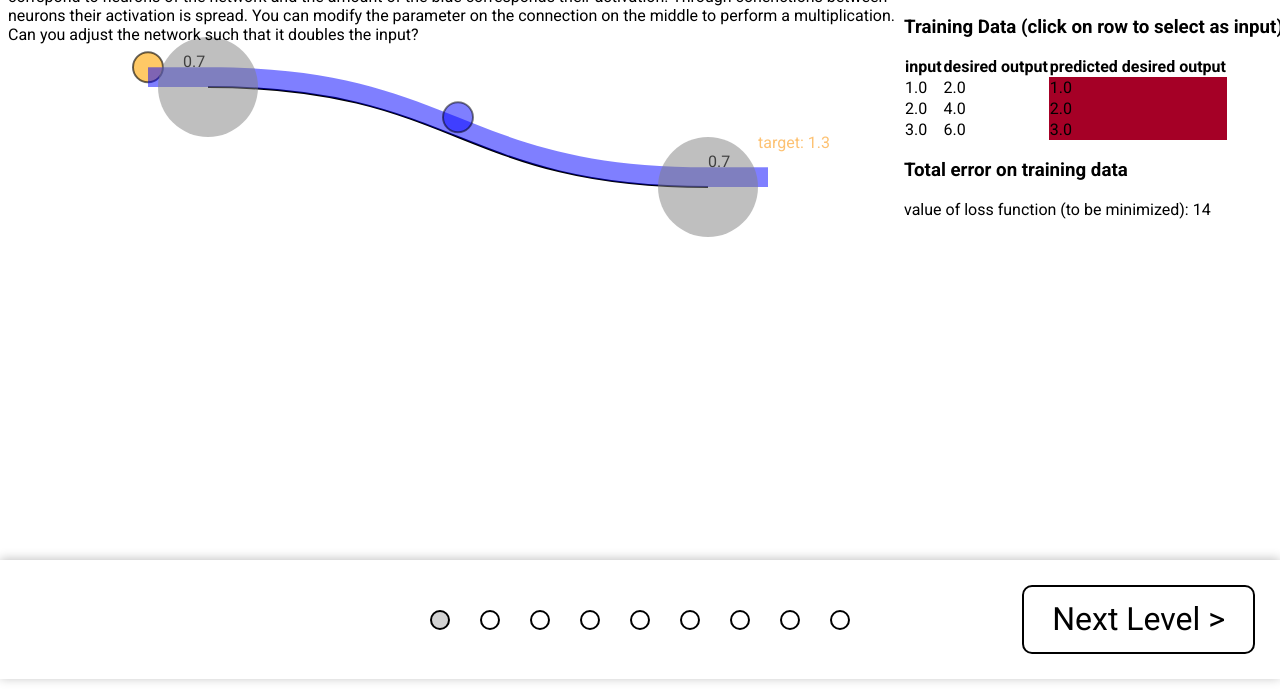
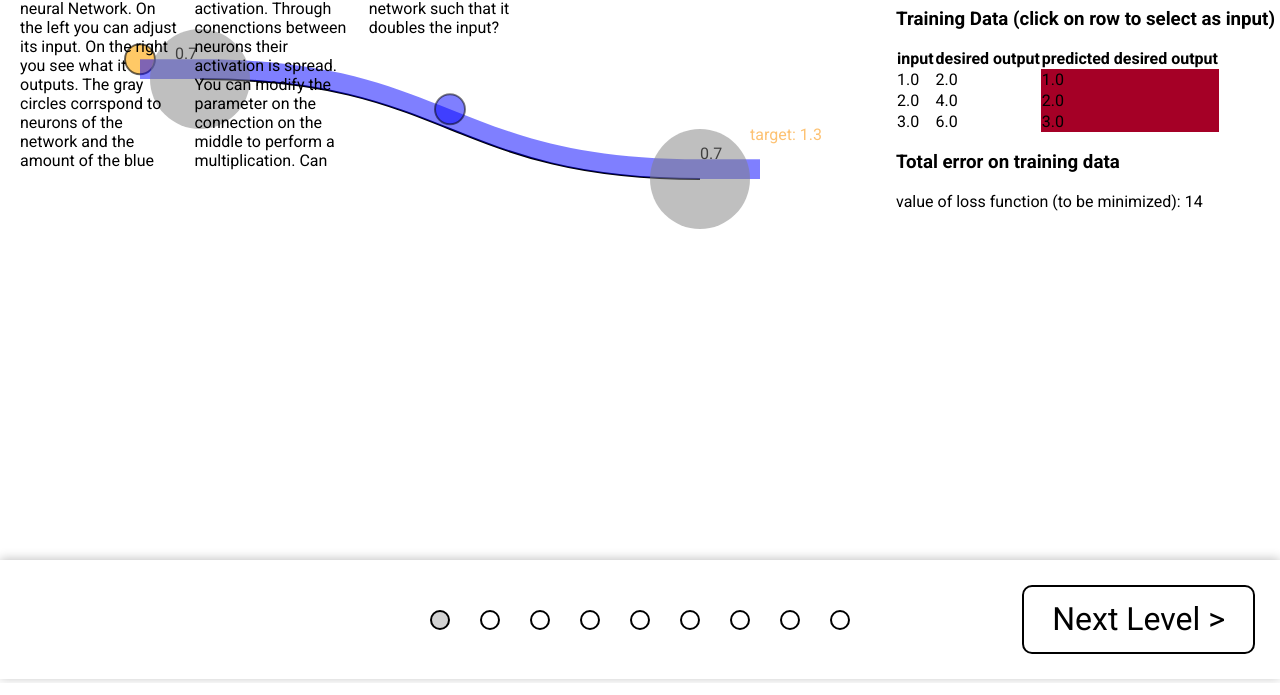
Before and after one commit to IMAGINARY/simple-networks, a plain HTML site: page index.html in a window 1280 px wide. Shown: the part 121-816 px from the top of the page. Drawn offline with Linux system fonts and the light colour scheme.

Commit message:
adjust UI

```diff
--- a/src/sass/default.scss
+++ b/src/sass/default.scss
@@ -3,6 +3,7 @@
 body {
   font-family: "Roboto";
   user-select: none;
+  margin: 0px;
 }
 
 svg {
@@ -32,6 +33,13 @@ tr:hover {
 
 .network .text {
   position: absolute;
+  padding: 20px;
+}
+
+#description {
+  height: 200px;
+  column-fill: auto;
+  column-count: 5;
 }
 
 .training {
```
Also changed, not shown: assets/css/default.css, 1 other file.
